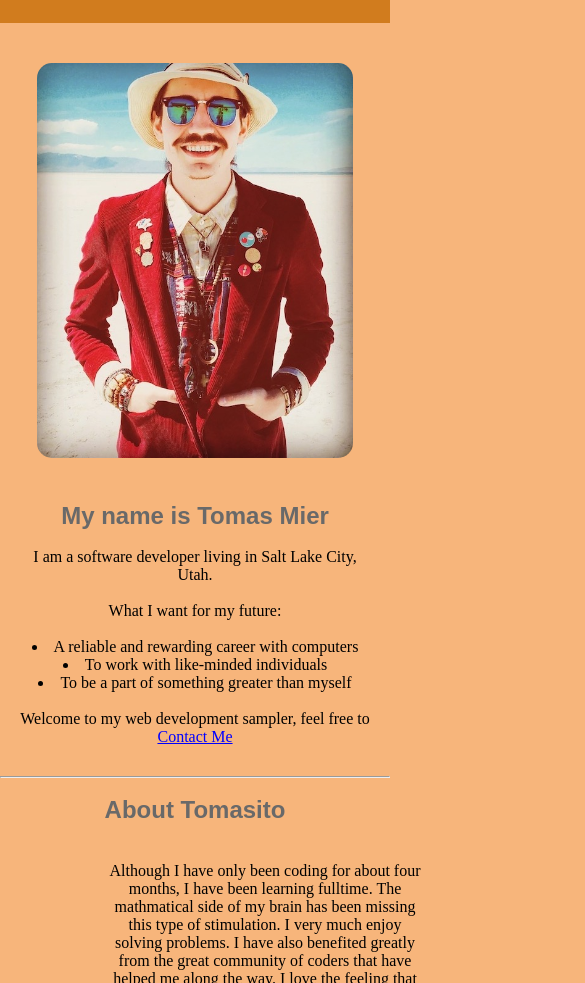
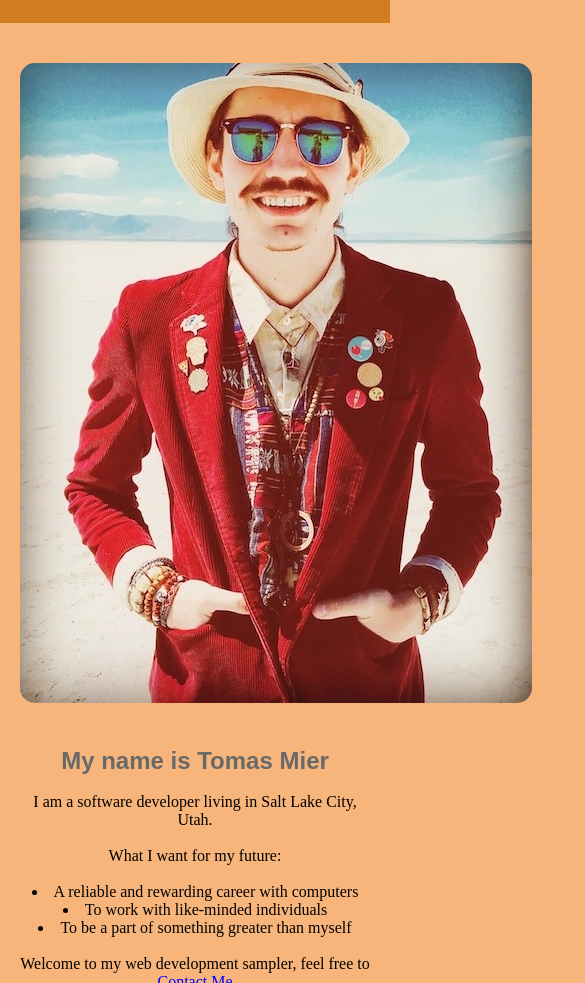
Before and after one commit to onlysunshines/web-portfolio, a plain HTML site: page index.html in a window 390 px wide. Shown: the part 117-1100 px from the top of the page, 585 px wide, since content can reach past the window. Drawn offline with Linux system fonts and the light colour scheme.

Commit message:
Update style.css

```diff
--- a/style.css
+++ b/style.css
@@ -122,11 +122,6 @@ main li {
 		margin-left: 25%;
 		margin-right: 25%;
 }
-@media only screen and (max-width: 600px) {
-	.pAbout {
-		width: 90%;
-	}
-}
 
 /* not so rough around those edges huh */
 
@@ -134,13 +129,6 @@ main li {
 	border-radius: 15px;
 }
 
-@media only screen and (max-width: 600px) {
-	.image {
-		width: 90%;
-	}
-}
-
-
 
 /* this is my in-page contact link */
 
```
